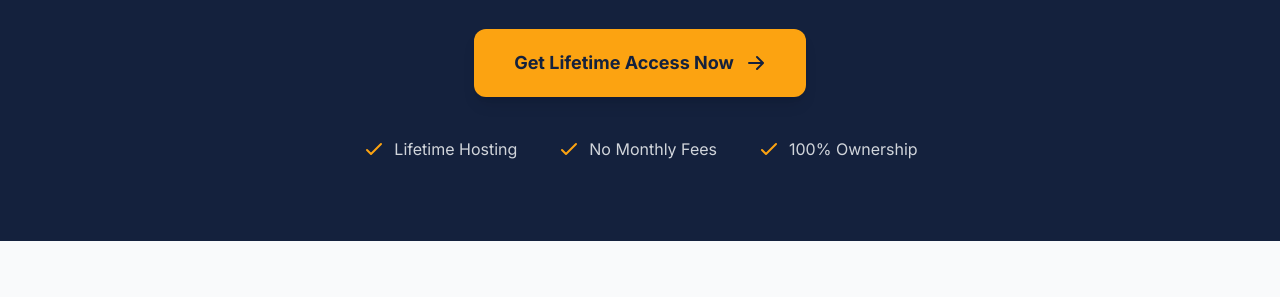
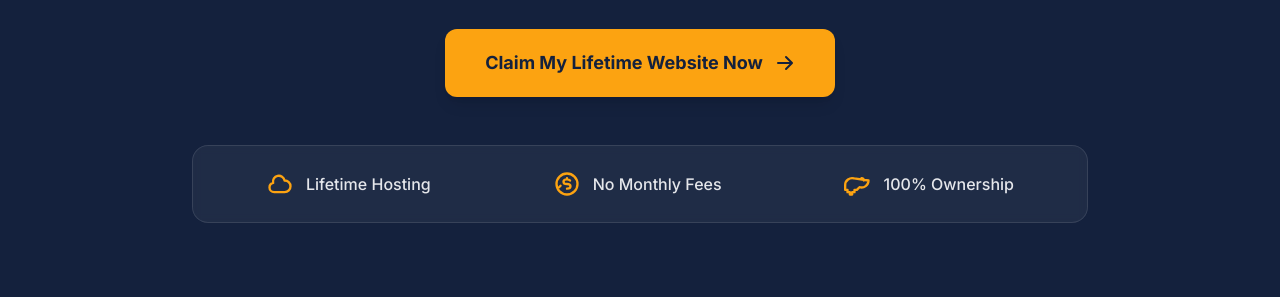
Before and after one commit to unboxxbusiness/99foreversite, a plain HTML site: page index.html in a window 1280 px wide. Shown: the part 247-544 px from the top of the page. Drawn offline with nearby package versions, Linux system fonts and the light colour scheme.

Commit message:
Update index.html

```diff
--- a/index.html
+++ b/index.html
@@ -78,23 +78,38 @@
                 No maintenance. No monthly fees. No developer required. Just results.
             </p>
             <a href="https://wa.me/918851481785?text=I%20am%20interested%20for%20the%20forever%20site%20offer!" target="_blank" rel="noopener noreferrer" class="cta-button w-full sm:w-auto inline-flex items-center justify-center gap-3 bg-gold text-navy font-bold text-base sm:text-lg px-6 py-3 md:px-8 md:py-4 lg:px-10 lg:py-5 rounded-xl shadow-lg">
-                <span>Get Lifetime Access Now</span>
+                <span>Claim My Lifetime Website Now</span>
                 <svg xmlns="http://www.w3.org/2000/svg" class="h-5 w-5" viewBox="0 0 20 20" fill="currentColor">
                     <path fill-rule="evenodd" d="M10.293 3.293a1 1 0 011.414 0l6 6a1 1 0 010 1.414l-6 6a1 1 0 01-1.414-1.414L14.586 11H3a1 1 0 110-2h11.586l-4.293-4.293a1 1 0 010-1.414z" clip-rule="evenodd" />
                 </svg>
             </a>
-            <div class="mt-10 flex flex-col sm:flex-row flex-wrap justify-center items-center gap-6 md:gap-10">
-                <div class="flex items-center gap-2 text-gray-300">
-                    <svg xmlns="http://www.w3.org/2000/svg" class="h-6 w-6 text-gold" fill="none" viewBox="0 0 24 24" stroke="currentColor"><path stroke-linecap="round" stroke-linejoin="round" stroke-width="2" d="M5 13l4 4L19 7" /></svg>
-                    <span>Lifetime Hosting</span>
-                </div>
-                <div class="flex items-center gap-2 text-gray-300">
-                    <svg xmlns="http://www.w3.org/2000/svg" class="h-6 w-6 text-gold" fill="none" viewBox="0 0 24 24" stroke="currentColor"><path stroke-linecap="round" stroke-linejoin="round" stroke-width="2" d="M5 13l4 4L19 7" /></svg>
-                    <span>No Monthly Fees</span>
-                </div>
-                <div class="flex items-center gap-2 text-gray-300">
-                    <svg xmlns="http://www.w3.org/2000/svg" class="h-6 w-6 text-gold" fill="none" viewBox="0 0 24 24" stroke="currentColor"><path stroke-linecap="round" stroke-linejoin="round" stroke-width="2" d="M5 13l4 4L19 7" /></svg>
-                    <span>100% Ownership</span>
+            <!-- Trust Bar Section -->
+            <div class="mt-12 max-w-4xl mx-auto">
+                <div class="bg-white/5 backdrop-blur-sm border border-white/10 rounded-2xl p-4 sm:p-6">
+                    <div class="flex flex-col sm:flex-row flex-wrap justify-around items-center gap-4 sm:gap-6">
+                        <!-- Item 1: Lifetime Hosting -->
+                        <div class="flex items-center gap-3 text-gray-200">
+                            <svg xmlns="http://www.w3.org/2000/svg" class="h-7 w-7 text-gold" fill="none" viewBox="0 0 24 24" stroke="currentColor" stroke-width="2">
+                              <path stroke-linecap="round" stroke-linejoin="round" d="M3 15a4 4 0 004 4h9a5 5 0 10-.1-9.999 5.002 5.002 0 10-9.78 2.096A4.001 4.001 0 003 15z" />
+                            </svg>
+                            <span class="font-medium text-sm sm:text-base">Lifetime Hosting</span>
+                        </div>
+                        <!-- Item 2: No Monthly Fees -->
+                        <div class="flex items-center gap-3 text-gray-200">
+                             <svg xmlns="http://www.w3.org/2000/svg" class="h-7 w-7 text-gold" fill="none" viewBox="0 0 24 24" stroke="currentColor" stroke-width="2">
+                               <path stroke-linecap="round" stroke-linejoin="round" d="M12 8c-1.657 0-3 .895-3 2s1.343 2 3 2 3 .895 3 2-1.343 2-3 2m0-8c1.11 0 2.08.402 2.599 1M12 8V7m0 1v.01M21 12a9 9 0 11-18 0 9 9 0 0118 0z" />
+                               <path stroke-linecap="round" stroke-linejoin="round" d="M5 15l1.5-1.5" />
+                            </svg>
+                            <span class="font-medium text-sm sm:text-base">No Monthly Fees</span>
+                        </div>
+                        <!-- Item 3: 100% Ownership -->
+                        <div class="flex items-center gap-3 text-gray-200">
+                            <svg xmlns="http://www.w3.org/2000/svg" class="h-7 w-7 text-gold" fill="none" viewBox="0 0 24 24" stroke="currentColor" stroke-width="2">
+                              <path stroke-linecap="round" stroke-linejoin="round" d="M15 7a2 2 0 012 2m4 0a6 6 0 01-7.743 5.743L11 17H9v2H7v2H5v-2H3v-2H1v-4a6 6 0 017.743-5.743z" />
+                            </svg>
+                            <span class="font-medium text-sm sm:text-base">100% Ownership</span>
+                        </div>
+                    </div>
                 </div>
             </div>
         </div>
```
